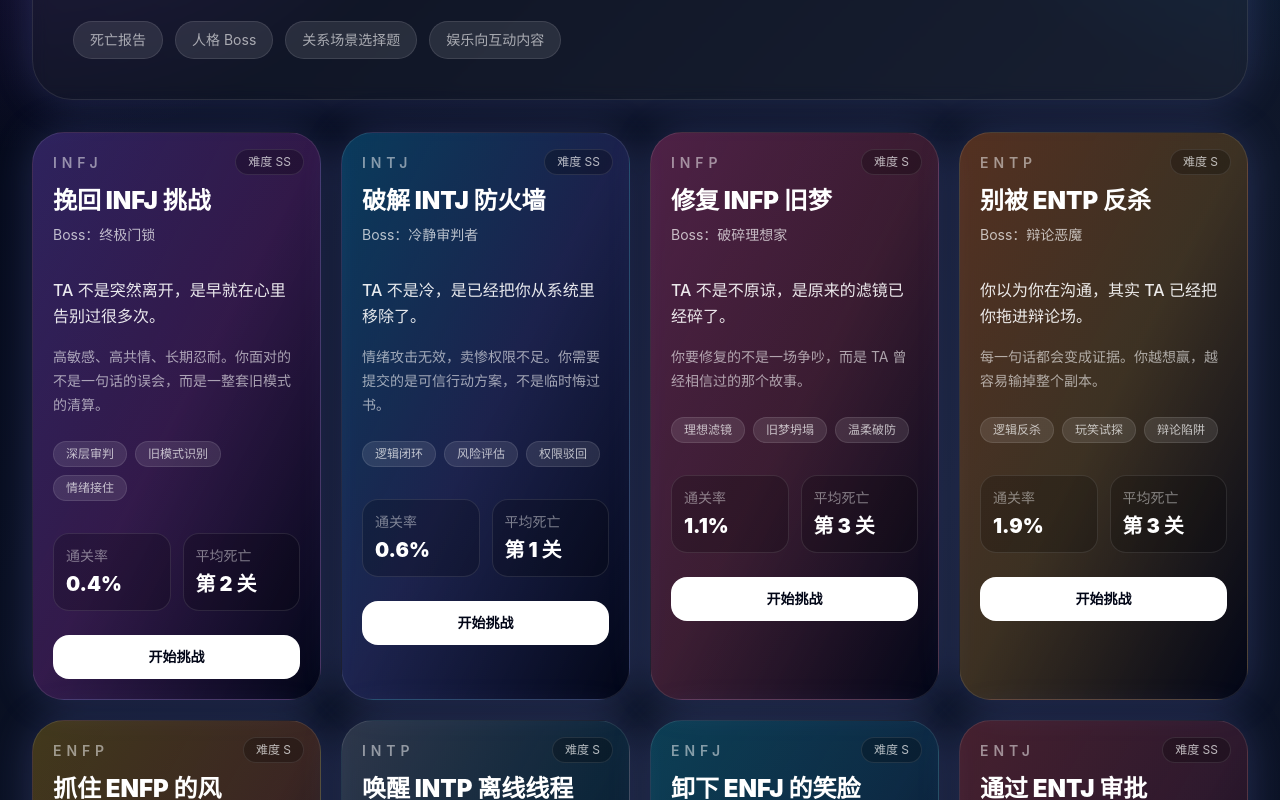
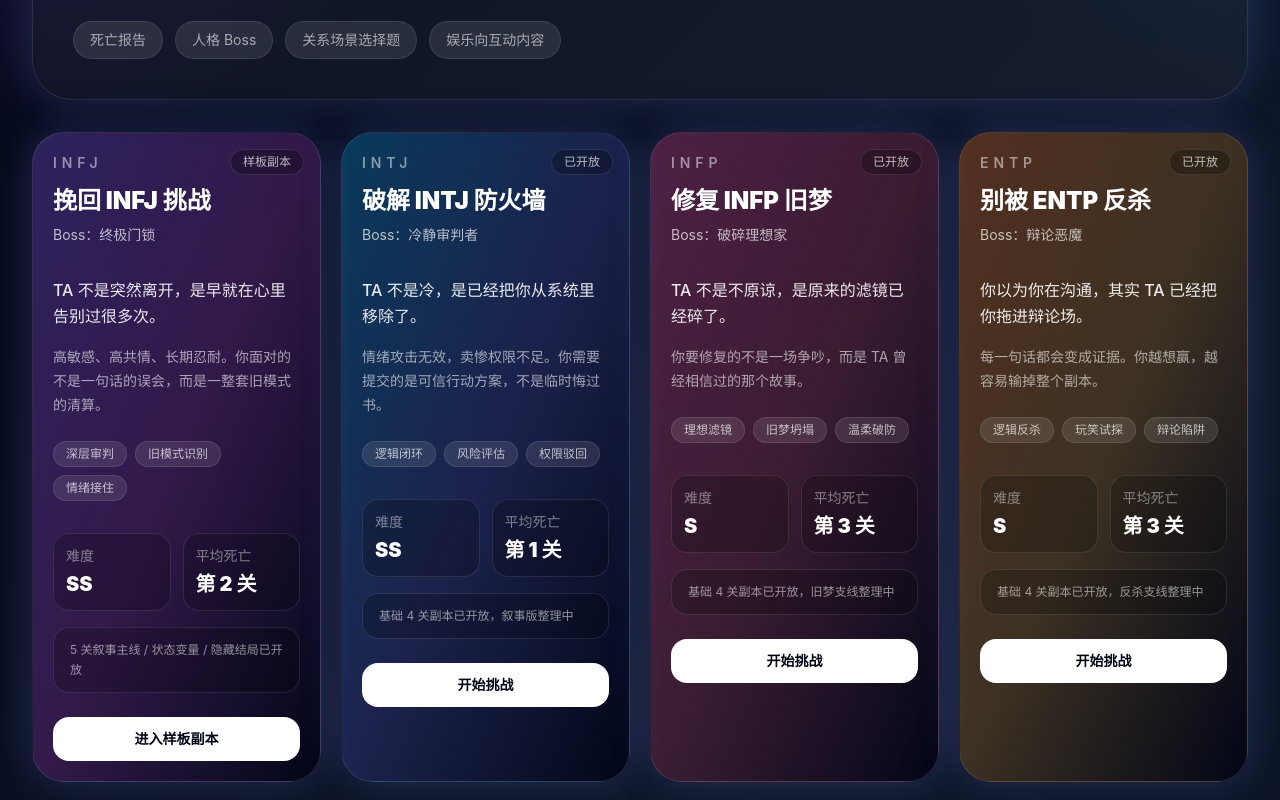
Before and after one commit to 666hanrui/MBTI, a React (Vite) app: page / in a window 1280 px wide. Shown: the part 360-1160 px from the top of the page. Built offline with nearby package versions, Linux system fonts and the light colour scheme.

Commit message:
feat: support playable and preview personality cards

```diff
--- a/src/components/PersonalityCard.tsx
+++ b/src/components/PersonalityCard.tsx
@@ -1,20 +1,26 @@
 import { motion } from 'framer-motion';
-import type { PersonalityMeta } from '../types';
+import type { PersonalityCode, PersonalityMeta, PersonalityType } from '../types';
 
 interface PersonalityCardProps {
   personality: PersonalityMeta;
-  onStart: (type: PersonalityMeta['type']) => void;
+  onStart: (type: PersonalityType) => void;
+  onPreview: (type: PersonalityCode) => void;
 }
 
-export function PersonalityCard({ personality, onStart }: PersonalityCardProps) {
+const playableStatuses = ['sample', 'open'];
+
+export function PersonalityCard({ personality, onStart, onPreview }: PersonalityCardProps) {
+  const isPlayable = playableStatuses.includes(personality.releaseStatus);
+  const isSample = personality.releaseStatus === 'sample';
+
   return (
     <motion.article
       whileHover={{ y: -6, scale: 1.01 }}
       transition={{ type: 'spring', stiffness: 220, damping: 18 }}
-      className={`relative overflow-hidden rounded-[2rem] border border-white/10 bg-gradient-to-br ${personality.gradient} p-5 shadow-glow`}
+      className={`relative overflow-hidden rounded-[2rem] border ${isPlayable ? 'border-white/10 shadow-glow' : 'border-white/5 opacity-85'} bg-gradient-to-br ${personality.gradient} p-5`}
     >
       <div className="absolute right-4 top-4 rounded-full border border-white/10 bg-black/25 px-3 py-1 text-xs text-white/70">
-        难度 {personality.difficulty}
+        {personality.statusLabel}
       </div>
 
       <div className="mb-8">
@@ -36,8 +42,8 @@ export function PersonalityCard({ personality, onStart }: PersonalityCardProps)
 
       <div className="mt-8 grid grid-cols-2 gap-3 text-sm">
         <div className="rounded-2xl border border-white/10 bg-black/20 p-3">
-          <p className="text-white/45">通关率</p>
-          <p className="mt-1 text-xl font-black text-white">{personality.passRate}</p>
+          <p className="text-white/45">难度</p>
+          <p className="mt-1 text-xl font-black text-white">{personality.difficulty}</p>
         </div>
         <div className="rounded-2xl border border-white/10 bg-black/20 p-3">
           <p className="text-white/45">平均死亡</p>
@@ -45,12 +51,20 @@ export function PersonalityCard({ personality, onStart }: PersonalityCardProps)
         </div>
       </div>
 
+      {personality.unlockHint ? (
+        <p className="mt-4 rounded-2xl border border-white/10 bg-black/20 px-4 py-3 text-xs leading-5 text-white/55">
+          {personality.unlockHint}
+        </p>
+      ) : null}
+
       <button
         type="button"
-        onClick={() => onStart(personality.type)}
-        className="mt-6 w-full rounded-2xl bg-white px-4 py-3 text-sm font-black text-slate-950 transition hover:bg-white/85"
+        onClick={() => (isPlayable ? onStart(personality.type as PersonalityType) : onPreview(personality.type))}
+        className={`mt-6 w-full rounded-2xl px-4 py-3 text-sm font-black transition ${
+          isPlayable ? 'bg-white text-slate-950 hover:bg-white/85' : 'border border-white/15 bg-white/10 text-white hover:bg-white/15'
+        }`}
       >
-        开始挑战
+        {isSample ? '进入样板副本' : personality.ctaLabel}
       </button>
     </motion.article>
   );
```
